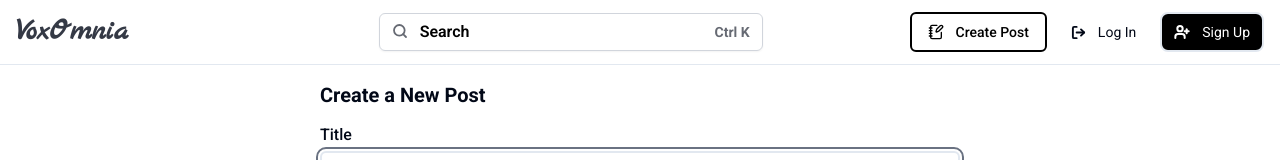
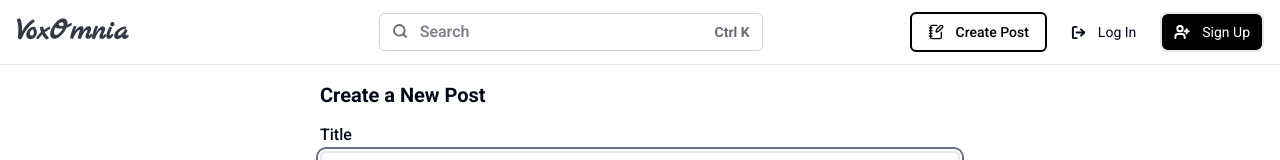
Before and after one commit to A-7amid/blog, a React (Vite) app: page /new in a window 1280 px wide. Shown: the top 160 px of the page. Built offline with nearby package versions, Linux system fonts and the light colour scheme; a web font is replaced by a local one.

Commit message:
Latest Version@2

```diff
--- a/src/Components/Navbar.jsx
+++ b/src/Components/Navbar.jsx
@@ -79,7 +79,7 @@ const Navbar = () => {
               onChange={handleInputChange}
               type="text"
               placeholder="Search"
-              className="outline-hidden placeholder-black w-24 lg:grow placeholder-opacity-50 placeholder:font-semibold"
+              className="outline-hidden w-24 lg:grow placeholder-opacity-50 placeholder:font-semibold"
             />
             {isShown && (
               <X
```
